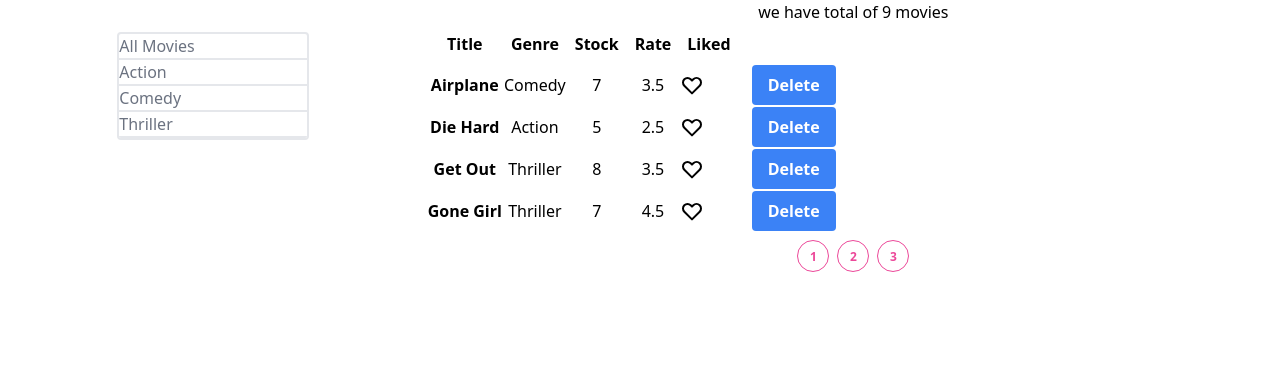
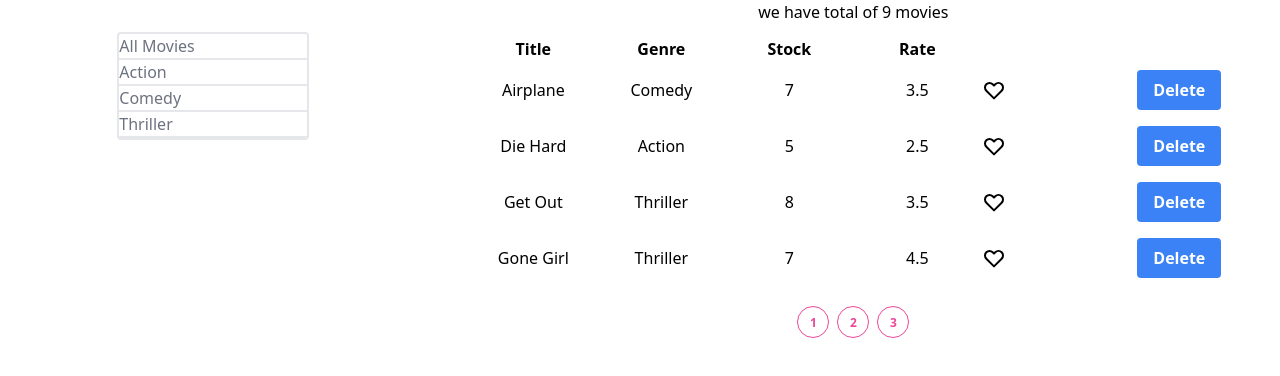
Before and after one commit to Hardik29/MovieDb, a React (Create React App) app: page /movies/5b21ca3eeb7f6fbccd471816 in a window 1280 px wide. Shown: the top 376 px of the page. Built offline with nearby package versions, Linux system fonts and the light colour scheme.

Commit message:
divided table into components and removed bug of getting sorted even on liked button

```diff
--- a/src/Components/MoviesTable.js
+++ b/src/Components/MoviesTable.js
@@ -1,37 +1,38 @@
-import React from 'react'
-import Like from './LIke'
+import React, { Component } from "react";
+import Tableheader from "./Tableheader";
+import Tablebody from "./Tablebody";
+import Like from "./LIke";
 
 
-function MoviesTable(props) {
+export default class MOviesTable extends Component {
+  columns = [
+    { path: "title", label: "Title" },
+    { path: "genre.name", label: "Genre" },
+    { path: "numberInStock", label: "Stock" },
+    { path: "dailyRentalRate", label: "Rate" },
+    { key: "like", content: item => <Like/> },
+    { key: "delete",
+    content: item => <button
+    className=" ml-3 bg-blue-500 hover:bg-blue-700 text-white font-bold py-2 px-4 rounded"
+    onClick={() => this.props.handleDelete(item)}>Delete
+    </button> },
+  ];
+  render() {
+    const { moviesch, handleDelete } = this.props;
     return (
-        <div>
-            <table className="table-auto">
-                        <thead>
-                            <tr >
-                                <th className="p-2" onClick={() => props.onSort("title")}>Title</th>
-                                <th className="p-2" onClick={() => props.onSort("genre.name")}>Genre</th>
-                                <th className="p-2" onClick={() => props.onSort("numberInStock")}>Stock</th>
-                                <th className="p-2" onClick={() => props.onSort("dailyRentalRate")}>Rate</th>
-                                <th className="p-2" >Liked</th>
-                            </tr>
-                        </thead>
-                        <tbody >
-                            {props.moviesch.map((movie) =>
-                                <tr key={movie._id}>
-                                    <th>{movie.title}</th>
-                                    <td>{movie.genre.name}</td>
-                                    <td>{movie.numberInStock}</td>
-                                    <td>{movie.dailyRentalRate}</td>
-                                    <td><Like /></td>
-                                    <td><button className="ml-3 bg-blue-500 hover:bg-blue-700 text-white font-bold py-2 px-4 rounded" onClick={() => props.handleDelete(movie)}>
-                                        Delete
-                                </button>
-                                    </td>
-                                </tr>)}
-                        </tbody>
-                    </table>
-        </div>
-    )
+      <div className="flex justify-center items-center m-3">
+        <table className="table-auto">
+          <Tableheader
+            sortColumn={this.props.sortColumn}
+            onSort={this.props.onSort}
+            columns={this.columns}
+          />
+          <Tablebody
+          data={moviesch}
+          columns={this.columns}
+          />
+        </table>
+      </div>
+    );
+  }
 }
-
-export default MoviesTable
--- /dev/null
+++ b/src/Components/Tablebody.js
@@ -0,0 +1,23 @@
+import React from "react";
+import _ from 'lodash';
+
+
+function tablebody(props) {
+  const renderCell = (item, column) => {
+      if(column.content)  return column.content(item);
+      return _.get(item, column.path)
+  }
+  const { data, columns} = props;
+  return (
+    <tbody>
+      {data.map(item => <tr key={item._id}>
+        {columns.map((column) => (
+         <td className="m-4 w-32 h-14">{renderCell(item, column)}</td>
+        ))}
+        </tr>
+      )}
+    </tbody>
+  );
+}
+
+export default tablebody;
--- /dev/null
+++ b/src/Components/Tableheader.js
@@ -0,0 +1,25 @@
+import React from 'react'
+
+function Tableheader(props) {
+    const raiseSort = (path) => {
+        const sortColumn = { ...props.sortColumn };
+        if (sortColumn.path === path)
+          sortColumn.order = sortColumn.order === "asc" ? "desc" : "asc";
+        else {
+          sortColumn.path = path;
+          sortColumn.order = "asc";
+        }
+        props.onSort(sortColumn);
+        {console.log(sortColumn)}
+    }
+    return (
+        <thead>
+            <tr >
+                {props.columns.map((column) =>
+                    <th key={column.path || column.path} className="-4" onClick={() => raiseSort(column.path)}>{column.label}</th>
+                )}</tr>
+        </thead>
+    )
+}
+
+export default Tableheader
--- a/src/Components/movie.js
+++ b/src/Components/movie.js
@@ -30,10 +30,10 @@ export default class Movie extends Component {
         })
 
     }
-    handleSort = (path) =>{
-        //console.log(path)
-        this.setState({sortColumn:{ path, order:"asc"}})
-        console.log(this.state.sortColumn.path)
+    handleSort = (sortColumn) =>{
+        console.log(sortColumn)
+        this.setState({sortColumn})
+
     }
     handlePageChange = (pages) => {
         this.setState({ currentPage: pages })
@@ -44,7 +44,7 @@ export default class Movie extends Component {
 
     render() {
         const filtered = this.state.selectedGenre ? this.state.movies.filter(ch => ch.genre._id === this.state.selectedGenre._id) : this.state.movies
-        const sorted = _.orderBy(filtered, [this.state.sortColumn.path], ["asc"])
+        const sorted = _.orderBy(filtered, [this.state.sortColumn.path], [this.state.sortColumn.order])
         console.log(sorted)
         const moviesch = Paginate(sorted, this.state.currentPage, this.state.pageSize)
         return (
@@ -60,6 +60,7 @@ export default class Movie extends Component {
                 <div className="col-span-2">
                     we have total of { filtered.length } movies
                     <MOviesTable
+                    sortColumn ={this.state.sortColumn}
                     moviesch={moviesch}
                     handleDelete={this.handleDelete}
                     onSort={this.handleSort}/>
```
